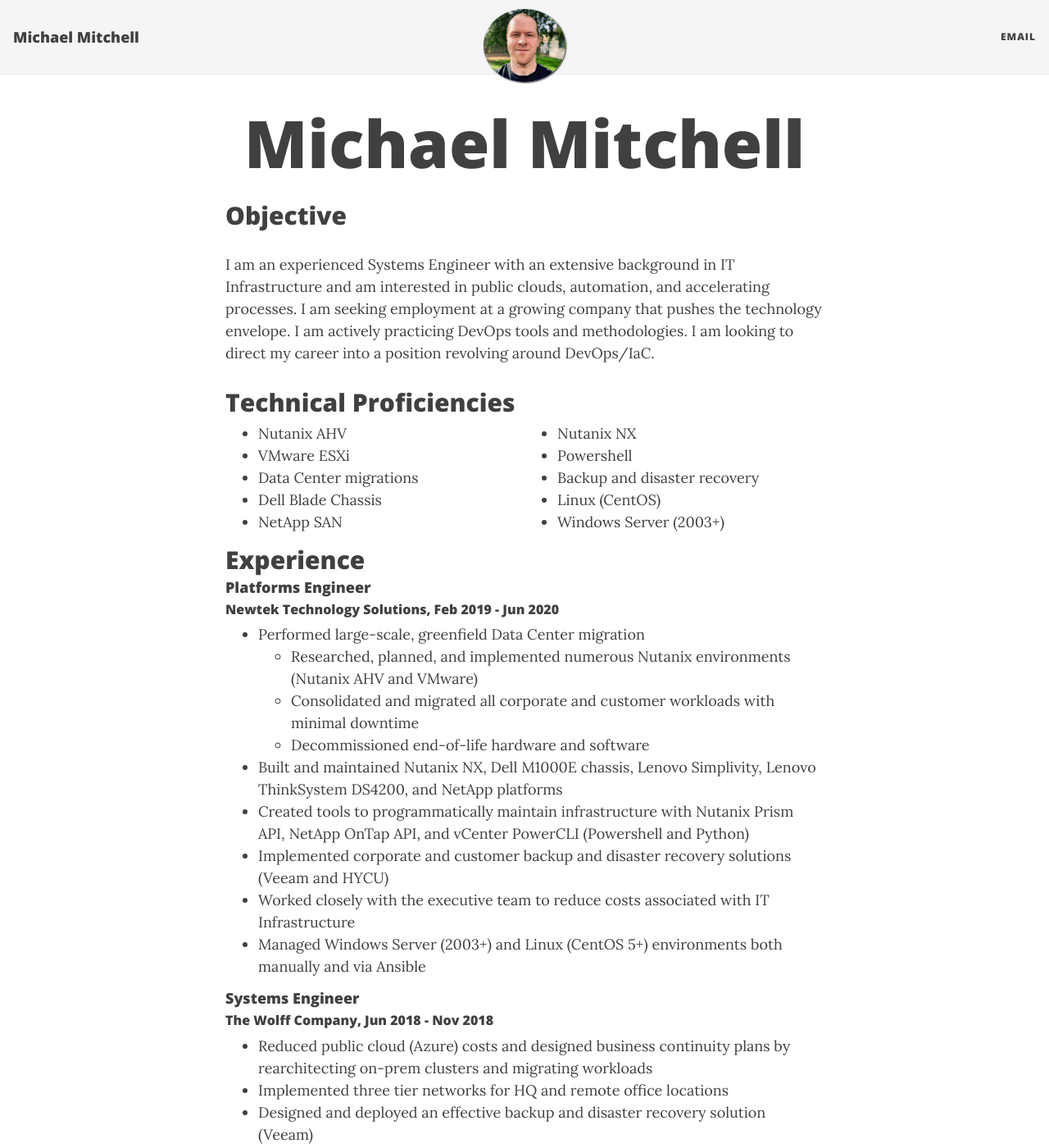
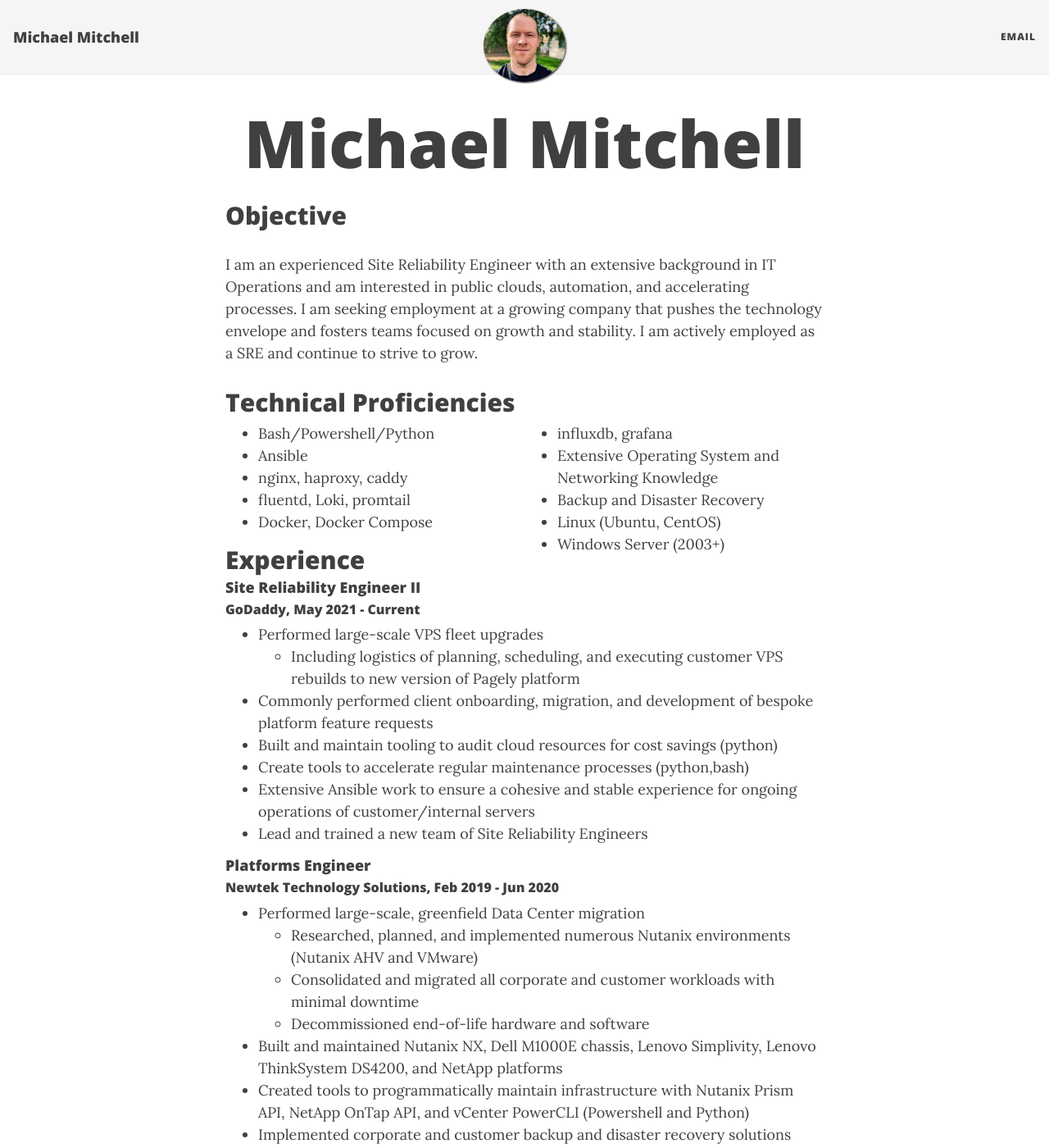
Before and after one commit to themichaelmitchell/themichaelmitchell.github.io, a Jekyll site: the page built from index.md, in a window 1280 px wide and 1400 px high. Shown: the whole window at 82% size. Built offline with Jekyll 4.4.1, drawn with Linux system fonts in a browser that asks for light colours; nearby versions of some CDN libraries; some of the changed text lies outside the part shown.

Commit message:
Update index.md
👀

```diff
--- a/index.md
+++ b/index.md
@@ -5,27 +5,27 @@ title: Michael Mitchell
 ---
 
 ## Objective
-I am an experienced Systems Engineer with an extensive background in IT Infrastructure and am interested in public clouds, automation, and accelerating processes. I am seeking employment at a growing company that pushes the technology envelope. I am actively practicing DevOps tools and methodologies. I am looking to direct my career into a position revolving around DevOps/IaC.
+I am an experienced Site Reliability Engineer with an extensive background in IT Operations and am interested in public clouds, automation, and accelerating processes. I am seeking employment at a growing company that pushes the technology envelope and fosters teams focused on growth and stability. I am actively employed as a SRE and continue to strive to grow.
 
 <!-- --- -->
 
 ## Technical Proficiencies
 <div style="float: left; width: 50%;">
 <ul>
-<li>Nutanix AHV</li>
-<li>VMware ESXi</li>
-<li>Data Center migrations</li>
-<li>Dell Blade Chassis</li>
-<li>NetApp SAN</li>
+<li>Bash/Powershell/Python</li>
+<li>Ansible</li>
+<li>nginx, haproxy, caddy</li>
+<li>fluentd, Loki, promtail</li>
+<li>Docker, Docker Compose</li>
 </ul>
 </div>
 
 <div style="float: right; width: 50%;">
 <ul>
-<li>Nutanix NX</li>
-<li>Powershell</li>
-<li>Backup and disaster recovery</li>
-<li>Linux (CentOS)</li>
+<li>influxdb, grafana</li>
+<li>Extensive Operating System and Networking Knowledge</li>
+<li>Backup and Disaster Recovery</li>
+<li>Linux (Ubuntu, CentOS)</li>
 <li>Windows Server (2003+)</li>
 </ul>
 </div>
@@ -35,6 +35,16 @@ I am an experienced Systems Engineer with an extensive background in IT Infrastr
 
 
 ## Experience
+#### Site Reliability Engineer II
+###### GoDaddy, May 2021 - Current
+- Performed large-scale VPS fleet upgrades
+  - Including logistics of planning, scheduling, and executing customer VPS rebuilds to new version of Pagely platform
+- Commonly performed client onboarding, migration, and development of bespoke platform feature requests
+- Built and maintain tooling to audit cloud resources for cost savings (python)
+- Create tools to accelerate regular maintenance processes (python,bash)
+- Extensive Ansible work to ensure a cohesive and stable experience for ongoing operations of customer/internal servers
+- Lead and trained a new team of Site Reliability Engineers
+
 #### Platforms Engineer
 ###### Newtek Technology Solutions, Feb 2019 - Jun 2020
 - Performed large-scale, greenfield Data Center migration
@@ -74,5 +84,5 @@ I am an experienced Systems Engineer with an extensive background in IT Infrastr
 <!-- --- -->
 
 ## Extracurricular
-- Continued learning via my homelab, focusing on DevOps practices (VMware, AWS, containers (docker/kubernetes), IaC (Terraform, Ansible))
+- Continued learning via my homelab+cloud, focusing on DevOps practices (VMware, AWS, containers (docker/kubernetes), IaC (Terraform, Ansible), and obersvability (promtail/loki/influxdb/grafana))
 - Actively working towards AWS certifications ([Solutions Architect](https://aws.amazon.com/training/path-architecting/) and [SysOps Administrator](https://aws.amazon.com/certification/certified-sysops-admin-associate/))
```
